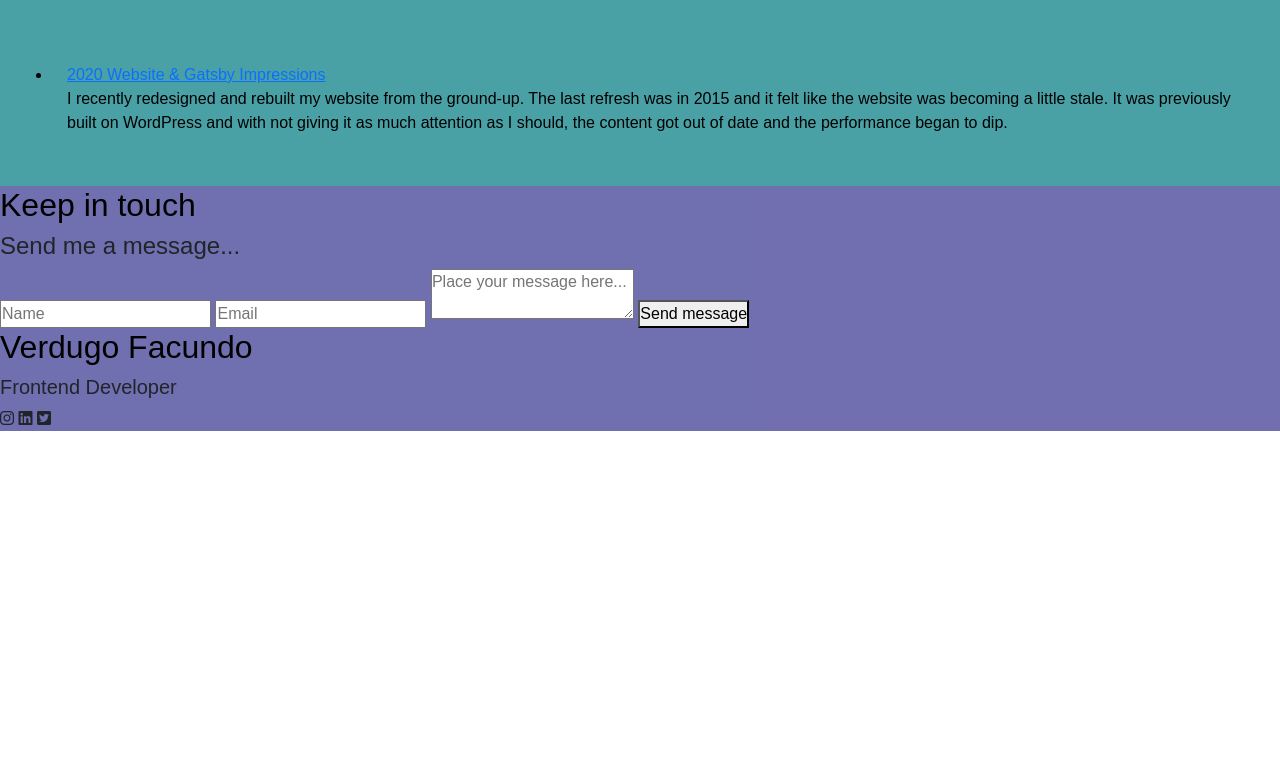
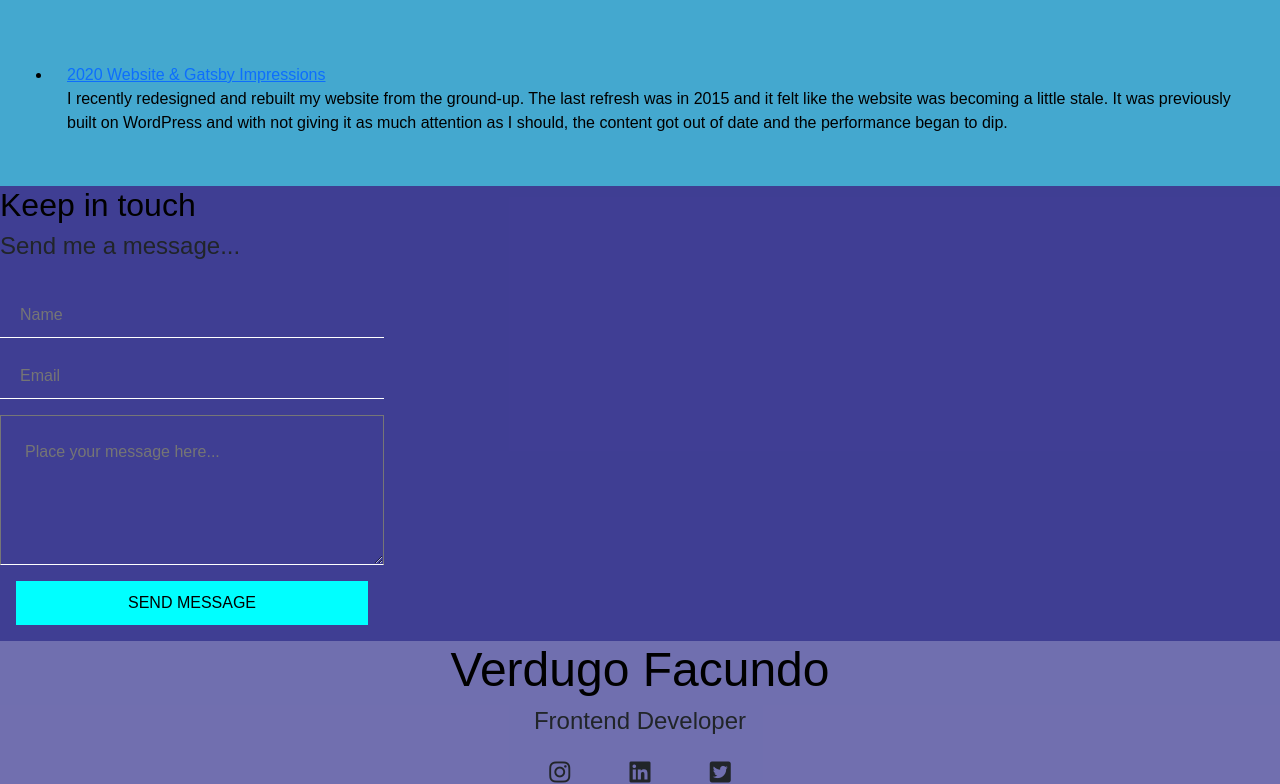
Before and after one commit to goretox/myportfolio1, a website: page index.html in a window 1280 px wide. Shown: the part 1836-2620 px from the top of the page. Before the commit the page ends 2267 px from the top, so only its background shows below. Drawn offline with nearby package versions, Linux system fonts and the light colour scheme.

Commit message:
cambios 4.5

```diff
--- a/index.html
+++ b/index.html
@@ -151,8 +151,8 @@
           </ul>
         </section>
         <!----------AQUI TERMINA ARTICLES---------------->
-
-          <div id="Contact" class="contact-section">
+        <div class="contact-color">
+          <div id="Contact" class="contact-tittle">
             <div class="contact-headings">
               <h2>Keep in touch</h2>
               <div class="divider"></div>
@@ -171,6 +171,7 @@
               </form>
             </div>
           </div>
+        </div>
       </main>
     <!--ESTRUCTURA #3 FOOTER-->
     <footer class="footer">
--- a/sass/estilos.scss
+++ b/sass/estilos.scss
@@ -172,7 +172,7 @@ span{
   }
   .card {
     width: 300px;
-    background-color: #1b6d7c;
+    background-color:rgba(0, 255, 255, 0.438);
     margin: 1em;
   }
   .card__img{
@@ -203,10 +203,10 @@ span{
 
   .project-details-button a {
     text-decoration: none;
-    color: #191c32;
+    color:rgba(0, 255, 255, 0.363)
   }
   .articles{
-    background-color:rgba(0, 255, 149, 0.349);
+    background-color:rgba(0, 255, 255, 0.397)
   }
   .articles, h2{
     color:#000000;
@@ -225,3 +225,60 @@ span{
     margin: 20px;
     padding: 15px
   }
+  .contact-color{
+    background-color: rgba(39, 37, 134, 0.658);
+  }
+  .form{
+    display: flex;
+    flex-direction: column;
+    width:30vw;
+    margin-top: 2em;
+  }
+  .form input{
+    padding: 10px 20px;
+    margin-bottom: 1em;
+    background: none;
+    border: none;
+    border-bottom: 1px solid #fff;
+  }
+  .form textarea{
+    height: 150px;
+    background:none;
+    color: #fff;
+    padding: 1.5em;
+    border-bottom: 1px solid #fff;
+  }
+  .btn-submit{
+    padding: 10px 20px;
+    margin: 1em;
+    border: none;
+    text-transform: uppercase;
+    background-color: aqua;
+  }
+  .footer {
+    display: flex;
+    flex-direction: column;
+    justify-content: center;
+    align-items: center;
+    background-color: rgba(39, 37, 134, 0);
+  }
+
+  .footer-content h2 {
+    font-size: 3em;
+  }
+
+  .footer-content h5 {
+    font-size: 1.5em;
+    text-align: center;
+  }
+
+  .sotial-networks {
+    display: flex;
+    justify-content: space-evenly;
+    width: 300px;
+    margin-top: 1em;
+  }
+
+  .sotial-networks i {
+    font-size: 1.5em;
+  }
```
Also changed, not shown: css/estilos.css, 1 other file.
